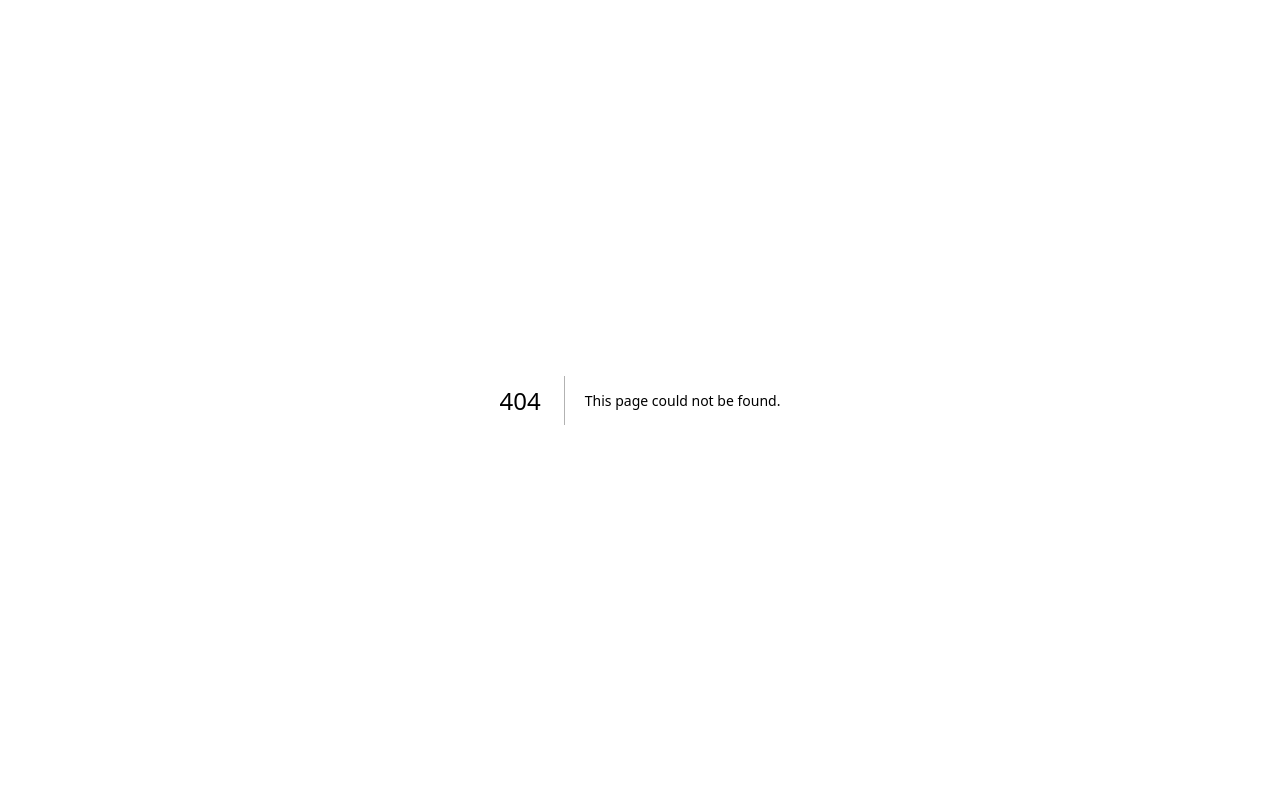
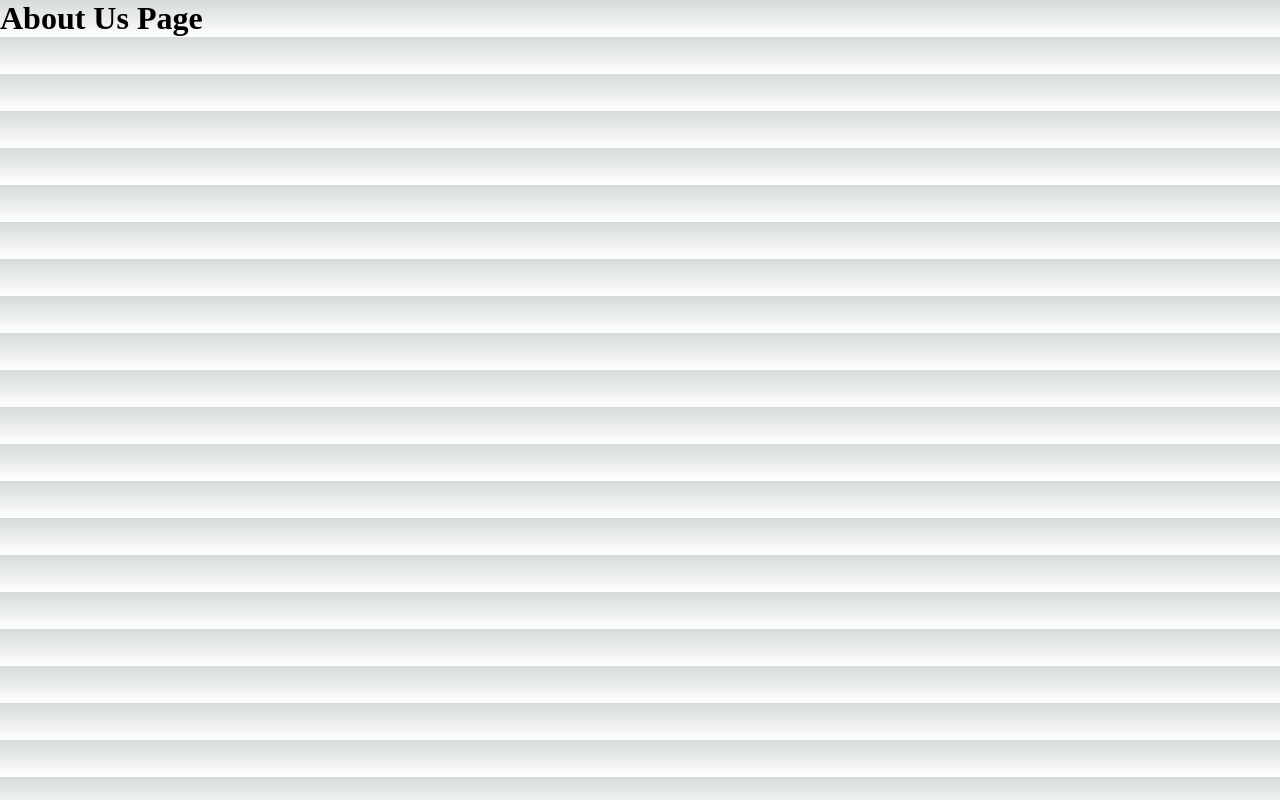
Before and after one commit to ChristopherLanier/Check-Tech-App, a Next.js app: page /about-us in a window 1280 px wide. Before the commit this address had no page. Built offline with nearby package versions, Linux system fonts and the light colour scheme.

Commit message:
inital commit

```diff
--- /dev/null
+++ b/pages/about-us.js
@@ -0,0 +1,11 @@
+import React from 'react'
+
+
+
+const Page = () => {
+  return (
+    <h1>About Us Page</h1>
+  )
+}
+
+export default Page;
```
Also changed, not shown: pages/events/event1.js (added, +11 -0 lines), pages/events/index.js (added, +9 -0 lines).
